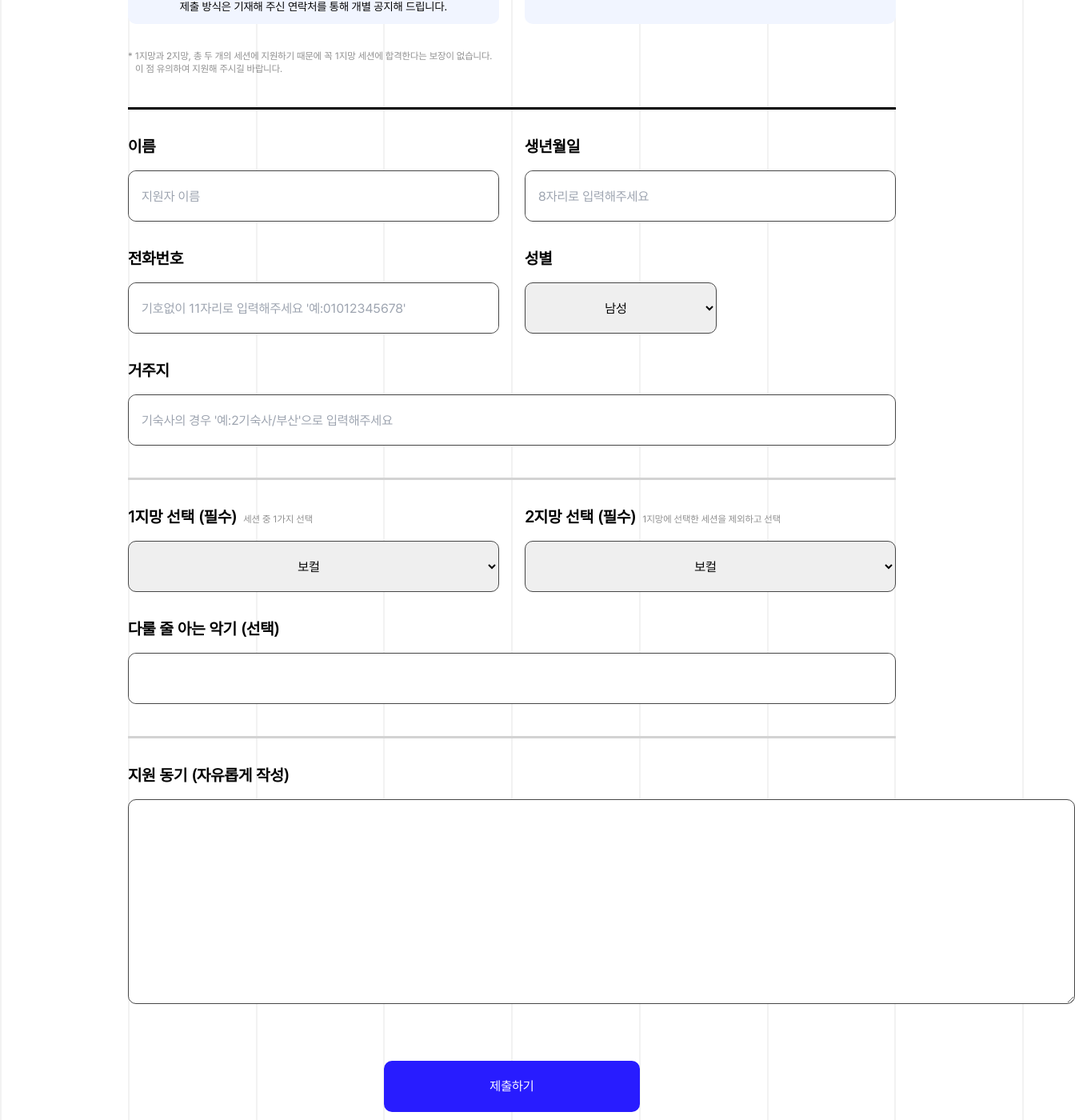
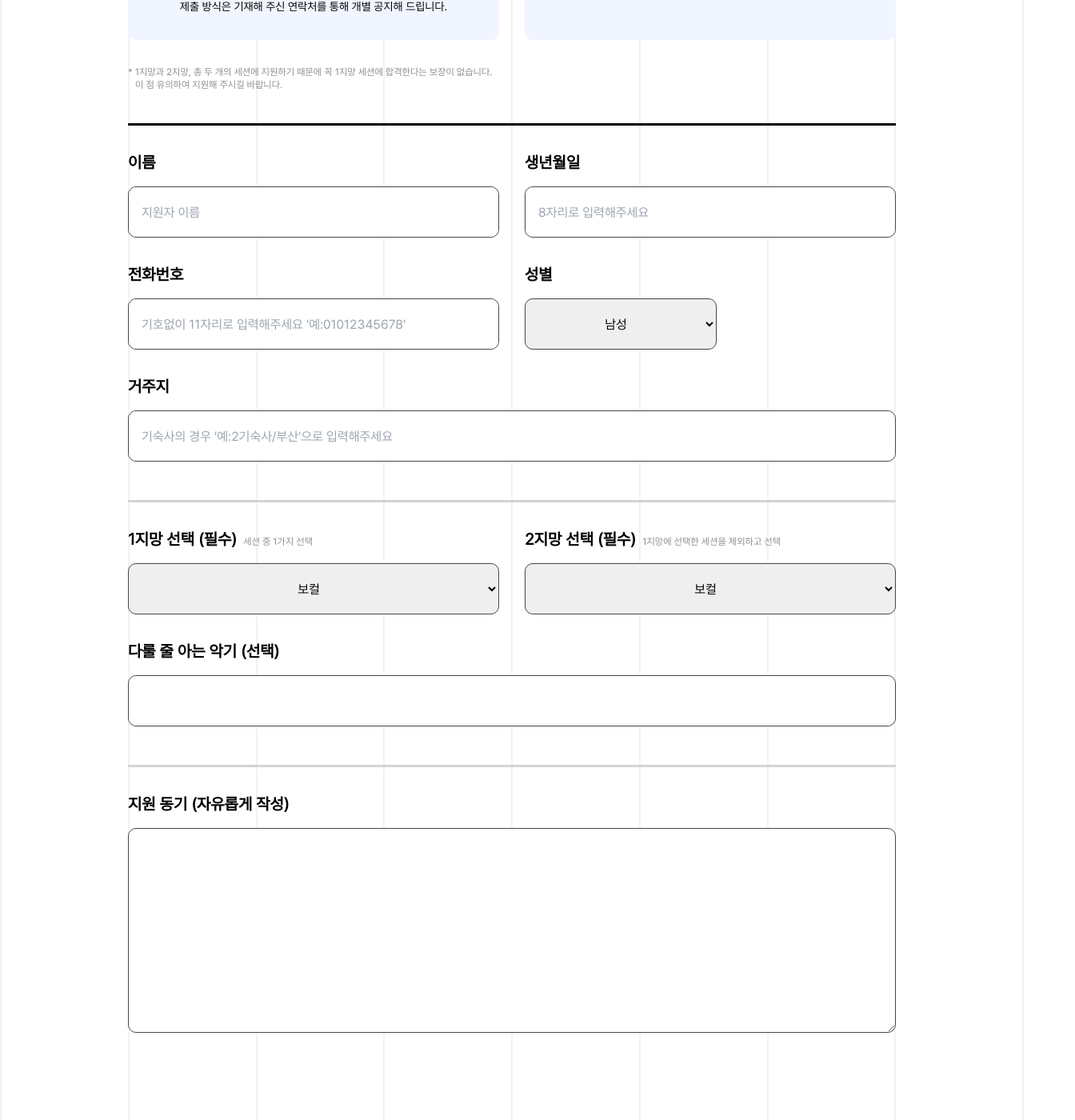
Before and after one commit to yumzen/Homepage_FE_20th, a Next.js app in the folder homepage/: page /application in a window 1280 px wide. Shown: the part 740-2140 px from the top of the page at 80% size, 1344 px wide, since content can reach past the window. Built offline with nearby package versions, Linux system fonts and the light colour scheme.

Commit message:
Feat: application page

```diff
--- a/homepage/src/pages/application/caution.tsx
+++ b/homepage/src/pages/application/caution.tsx
@@ -18,7 +18,7 @@ export default function Caution(){
 
 function Apply_vocal(){
     return(
-        <div className="w-[calc(50%-16px)] h-[208px] rounded-[10px] bg-[#F1F5FF] py-8 px-10 mt-8">
+        <div className="w-[calc(50%-16px)] h-auto rounded-[10px] bg-[#F1F5FF] py-8 px-10 mt-8">
             <p className="text-2xl font-bold text-center">
                 보컬 부문
             </p>
@@ -34,7 +34,7 @@ function Apply_vocal(){
 
 function Apply_others(){
     return(
-        <div className="w-[calc(50%-16px)] h-[208px] rounded-[10px] bg-[#F1F5FF] py-8 px-10 mt-8">
+        <div className="w-[calc(50%-16px)] h-auto rounded-[10px] bg-[#F1F5FF] py-8 px-10 mt-8">
             <p className="text-2xl font-bold text-center">
                 드럼/기타/베이스/신디 부문
             </p>
--- a/homepage/src/pages/application/form.tsx
+++ b/homepage/src/pages/application/form.tsx
@@ -35,7 +35,7 @@ const SelectBox = (props: any) => {
 export default function Form(){
     return(
         <>
-            <div className="flex flex-col justify-center py-8">
+            <div className="flex flex-col justify-center pt-8 pb-10">
                 <div className="inline-flex flex-wrap flex-row space-x-8 items-start">
                     <Name/>
                     <Birth/>
@@ -49,7 +49,7 @@ export default function Form(){
 
             <div className="mt-2 h-[3px] mx-auto bg-[#D3D3D3]"/>
 
-            <div className="flex flex-col justify-center py-8">
+            <div className="flex flex-col justify-center pt-8 pb-10">
                 <div className="inline-flex flex-wrap flex-row space-x-8 items-start">
                     <Session1/>
                     <Session2/>
@@ -62,7 +62,7 @@ export default function Form(){
             <Motive/>
 
             <div className="flex flex-col justify-center items-center">
-                <button className="w-80 h-16 bg-ocean rounded-[10px] mb-16 text-[#FFFFFF]">
+                <button className="w-80 h-16 bg-ocean rounded-[10px] mt-28 mb-32 text-[#FFFFFF]">
                     제출하기
                 </button>
             </div>
@@ -163,9 +163,9 @@ function Experience(){
 
 function Motive(){
     return(
-        <div className="pt-8 pb-16">
+        <div className="pt-8">
             <p className="text-xl font-bold">지원 동기 (자유롭게 작성)</p>
-            <textarea className="text-base w-[1184px] h-[256px] flex-shrink-0 border border-[#464646] border-solid rounded-[10px] mt-4 p-4" placeholder=""/>
+            <textarea className="text-base w-full h-[256px] flex-shrink-0 border border-[#464646] border-solid rounded-[10px] mt-4 p-4" placeholder=""/>
         </div>
     )
 }
--- a/homepage/src/pages/application/index.tsx
+++ b/homepage/src/pages/application/index.tsx
@@ -6,7 +6,7 @@ import Form from "./form";
 
 export default function Recruit() {
     return (
-        <div className="h-[2200px] font-pretendard flex flex-col justify-center items-center content-center">
+        <div className="h-[2280px] font-pretendard flex flex-col justify-center items-center content-center">
             <Background>
                 <div className="w-full felx flex col justify-center items-center">
                     <div className="w-3/4">
```
